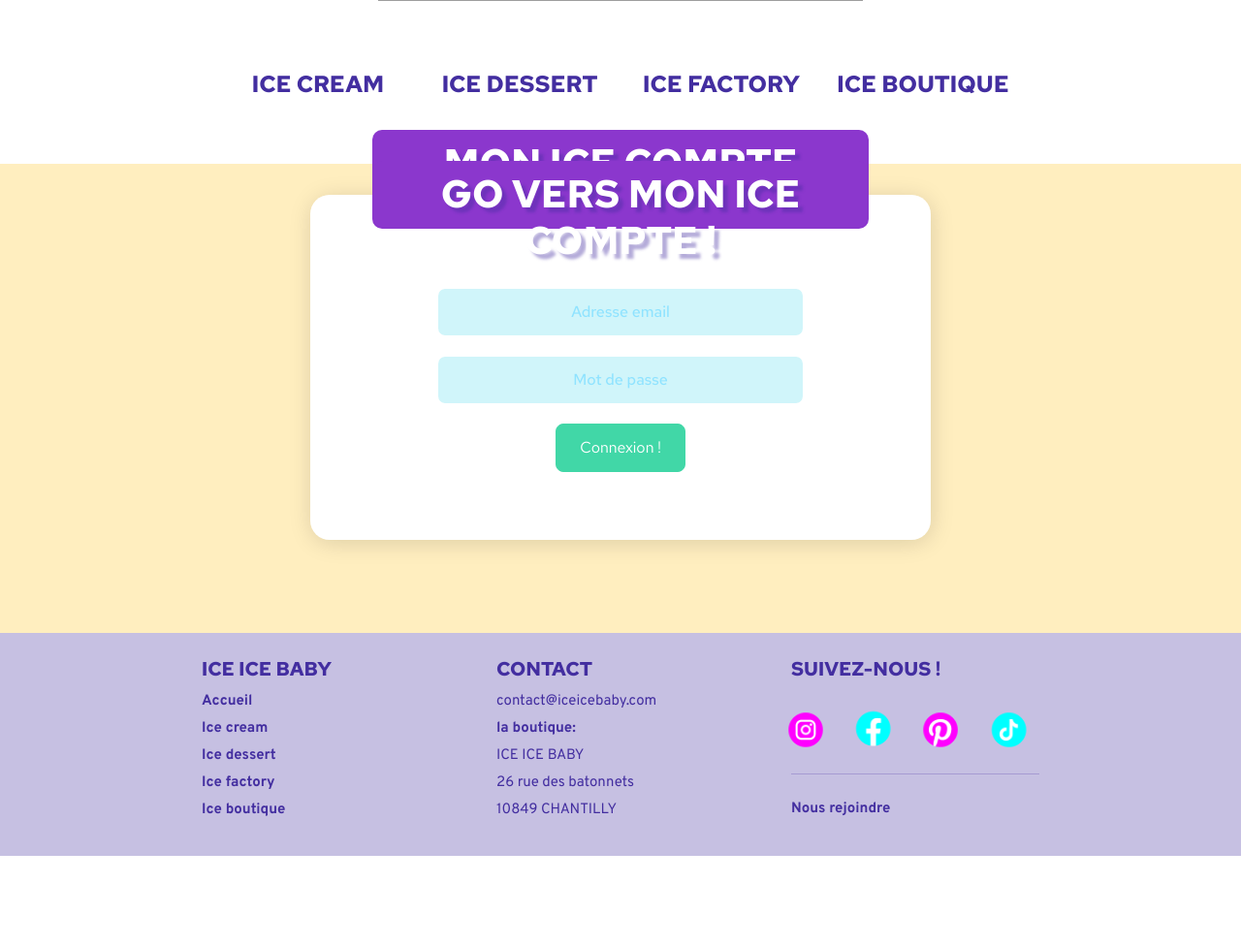
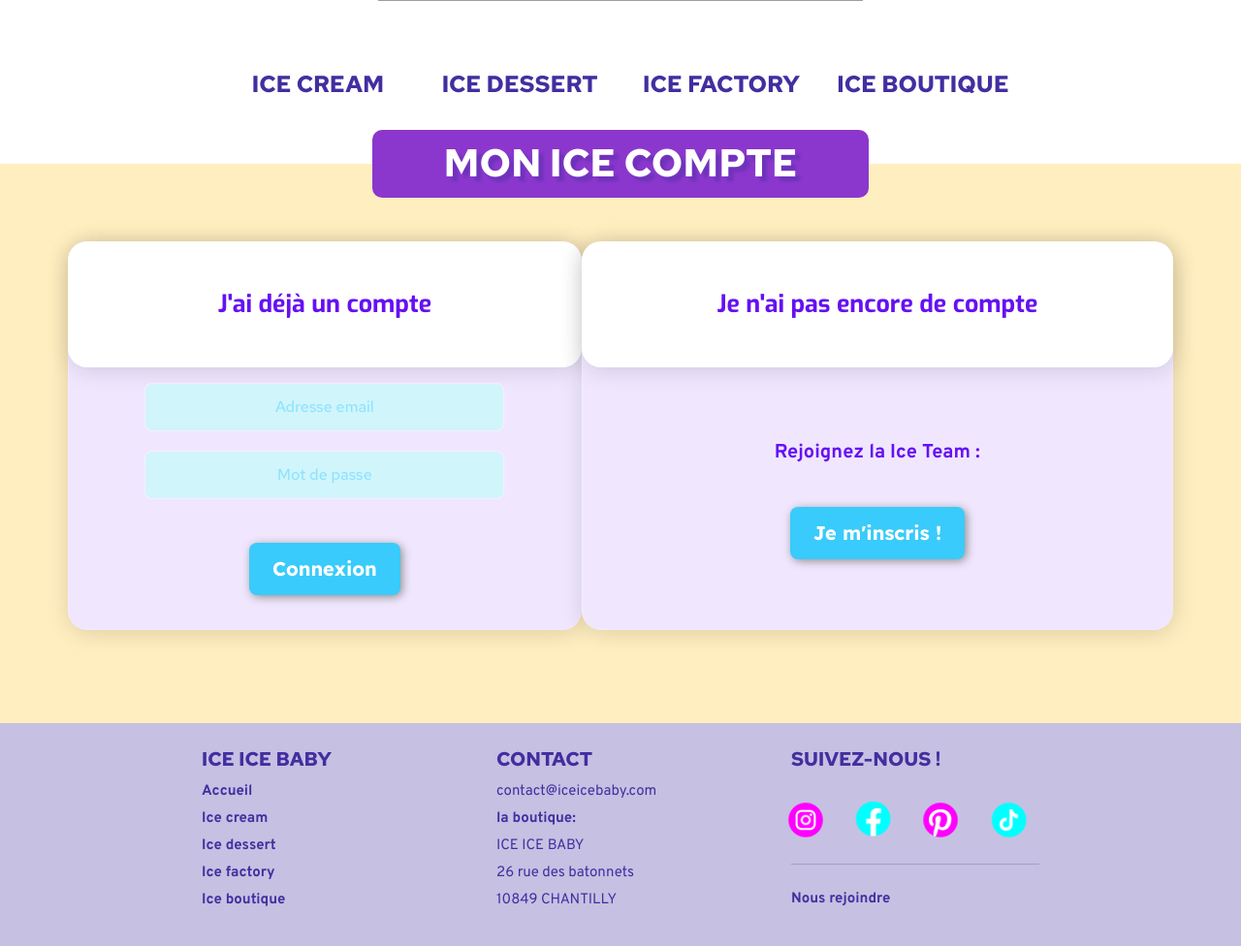
Before and after one commit to CassouDev/Iceicebaby, a Symfony app: template templates/security/login.html.twig in a window 1280 px wide. Shown: the part 450-1426 px from the top of the page at 97% size. Before the commit the page ends 1333 px from the top, so only its background shows below. Run offline with Twig, Linux system fonts and the light colour scheme; the template is opened without the code that fills it, so the values that code supplies are empty; some libraries are stand-ins or nearby versions; grey boxes are pictures that could not be loaded.

Commit message:
if app.user / if ordering
exit button + in the cart (i am ordering)

```diff
--- a/templates/security/login.html.twig
+++ b/templates/security/login.html.twig
@@ -4,14 +4,52 @@
     <link href="{{ asset('css/template.css') }}" type="text/css" rel="stylesheet">
     <link href="{{ asset('css/account.css') }}" type="text/css" rel="stylesheet">
 {% endblock %}
+
+{% block title %}
+    {% if ordering %}
+        Mon Ice panier
+    {% else %}
+        Login
+    {% endif %}
+{% endblock %}
+
 {% block betweenNavbars %}
+    {% if ordering %}
+        <h1 class="row justify-content-md-center">MON ICE PANIER</h1>
+    {% else %}
         <h1 class="row justify-content-md-center">MON ICE COMPTE</h1>
+    {% endif %}
 {% endblock %}
+
+{% block navbar2 %}
+    {% if ordering %}
+        <div class="row second_navbar mt-4 ms-auto me-auto mb-3">
+            <ul class="navbar-nav">
+                <li class="col-md-4 nav-item">
+                    <a class="nav-link {{ panier_link }}" href="/panier">MON PANIER</a>
+                </li>
+                <li class="col-md-4 nav-item {{ connexion_link }}">CONNEXION</li>
+                <li class="col-md-4 nav-item {{ recap_link }}">RÉCAPITULATIF</li>
+            </ul>
+        </div>
+    {% endif %}
+{% endblock %}
+
 {% block body %}
-    <h1>Go vers mon Ice compte !</h1>
+<div class="container">
+        <div class="row">
+            {% if ordering %}
+                <div class="col-md-6 mb-4 ms-auto me-auto progress">
+                    <div class="progress-bar progress-bar-striped progress-bar-animated bg-danger" role="progressbar" style="width: 66%;" aria-valuenow="66" aria-valuemin="0" aria-valuemax="100"></div>
+                </div>
+            {% endif %}
 
-    <form action="{{ path('security_login') }}" method="post" class="row">
-        <div class="col-md-6 ms-auto me-auto mb-5 pt-5 ice-card">
+            <div class="container ms-auto me-auto half-card">
+                <form action="{{ path('security_login', {'status': 'security'}) }}" method="post" class="row ice-card mt-4 mb-5 infos-card">
+                    <div class="col-md-12 ice-card card-title">
+                        <h2>J'ai déjà un compte</h2>
+                    </div>
+                    <div class="col-md-12 mt-2 mb-2">
                         <div class="form-group">
                             <input placeholder="Adresse email" required name="_username" type="text" class="form-control">
                         </div>
@@ -19,8 +57,37 @@
                             <input placeholder="Mot de passe" required name="_password" type="password" class="form-control">
                         </div>
                         <div class="form-group">
-                <button type="submit" class="btn btn-success">Connexion !</button>
+                            {% if ordering %}
+                                    {# <a href="{{ path('security_login', {'status': 'panier'}) }}"> #}
+                                        <button type="submit" class="btn btn-info iceice-button" id="cart-connect-btn">Connexion</button>
+                                    {# </a> #}
+                            {% else %}
+                                <button type="submit" class="btn btn-info iceice-button">Connexion</button>
+                            {% endif %}
+                            {# <button type="submit" class="btn btn-info iceice-button">Connexion</button> #}
                         </div>
                     </div>
                 </form>
+
+                <div class="row ice-card mt-4 mb-5 infos-card">
+                    <div class="col-md-12 ice-card card-title">
+                        <h2>Je n'ai pas encore de compte</h2>
+                    </div>
+                    <div class="col-md-12 mt-2 mb-2">
+                        <p><strong>Rejoignez la Ice Team :</strong></p>
+                        {% if ordering %}
+                            <a href="{{ path('security_registration', {'status': 'panier'}) }}">
+                                <button type="button" class="btn btn-info iceice-button">Je m'inscris !</button>
+                            </a>
+                        {% else %}
+                            <a href="{{ path('security_registration', {'status': 'security'}) }}">
+                                <button type="button" class="btn btn-info iceice-button">Je m'inscris !</button>
+                            </a>
+                        {% endif %}
+                    </div>
+                </div>
+            </div>
+
+        </div>
+    </div>
 {% endblock %}
```
Also changed, not shown: src/Entity/Order.php (+0 -12 lines), templates/iceicebaby/home.html.twig (+11 -0 lines), templates/security/index.html.twig (deleted, +0 -20 lines), templates/security/registration.html.twig (+47 -6 lines), 1 other file. Lines whose indentation alone changed are shown as unchanged.
